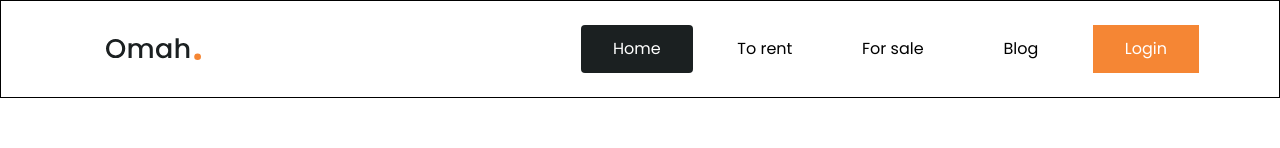
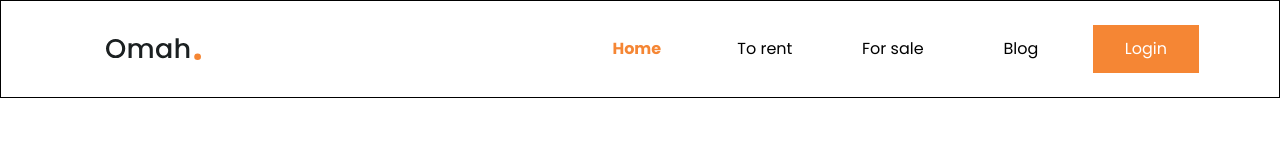
Before and after one commit to yorisofficial/omah, a Next.js app: page / in a window 1280 px wide. Shown: the top 148 px of the page. Built offline with nearby package versions, Linux system fonts and the light colour scheme.

Commit message:
Update page.tsx

```diff
--- a/src/app/component/ui/navbar/page.tsx
+++ b/src/app/component/ui/navbar/page.tsx
@@ -75,7 +75,7 @@ const Navbar = () => {
                 </div>
                 <div ref={navbarRef} className={`nav-menu xl:hidden flex flex-col gap-8 py-4 px-4 absolute border w-full -top-[400px] left-0 transform duration-500 ${isOpen ? "bg-white top-[100px] opacity-100 -z-50" : "opacity-0 -z-50"}`}>
                     {menuNav.map((item) => (
-                        <Link onClick={handleClick} href={item.href} key={item.id} className={`p-3 rounded ${pathname === item.href ? `bg-black text-white py-3 ${activeNav}` : ""}`}>
+                        <Link onClick={handleClick} href={item.href} key={item.id} className={`p-3 rounded ${pathname === item.href ? `bg-primary text-white py-3 ${activeNav}` : ""}`}>
                             {item.title}
                         </Link>
                     ))}
@@ -87,7 +87,7 @@ const Navbar = () => {
                 </div>
                 <div className={`nav-menu-desktop xl:flex items-center hidden gap-4`}>
                     {menuNav.map((item) => (
-                        <Link onClick={handleClick} href={item.href} key={item.id} className={`p-3 rounded w-28 flex justify-center ${pathname === item.href ? `bg-black text-white py-3 ${activeNav}` : ""}`}>
+                        <Link onClick={handleClick} href={item.href} key={item.id} className={`p-3 rounded w-28 flex justify-center ${pathname === item.href ? `bg-none text-primary font-bold py-3 ${activeNav}` : ""}`}>
                             {item.title}
                         </Link>
                     ))}
```
